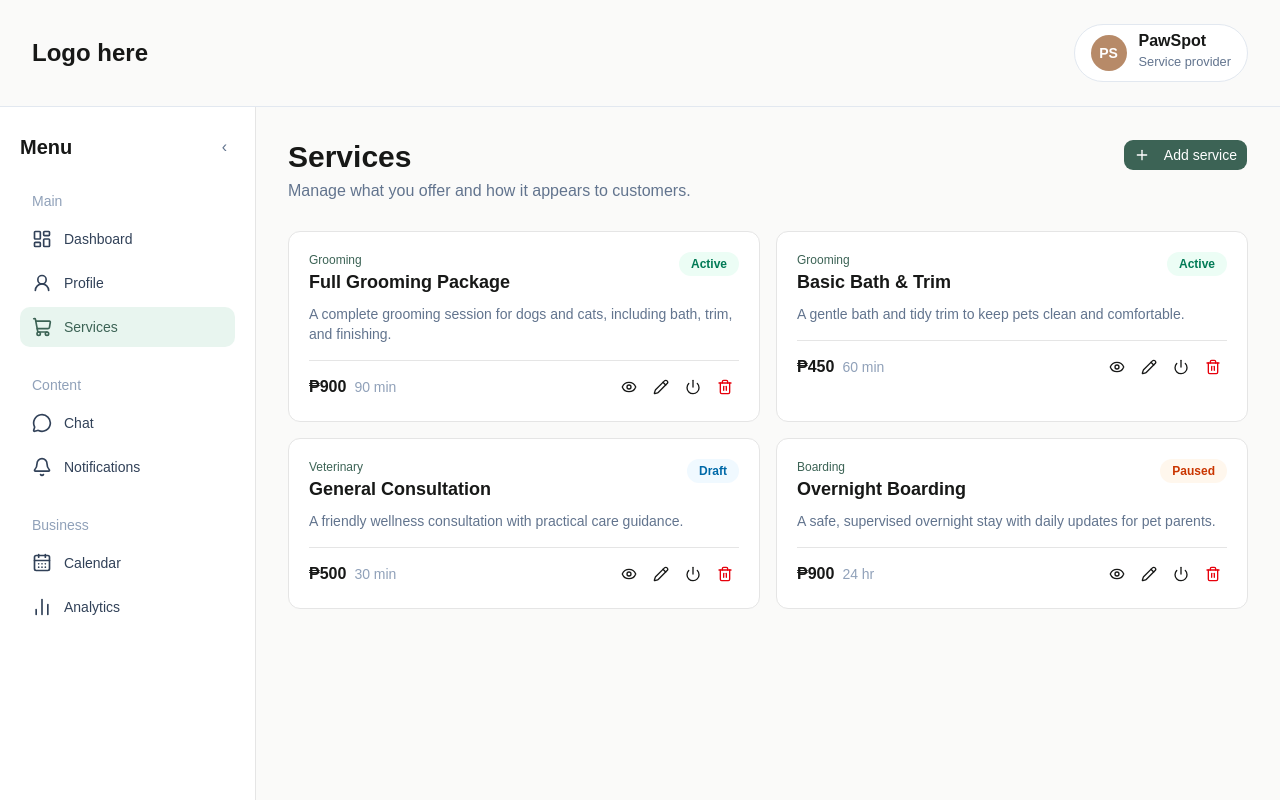
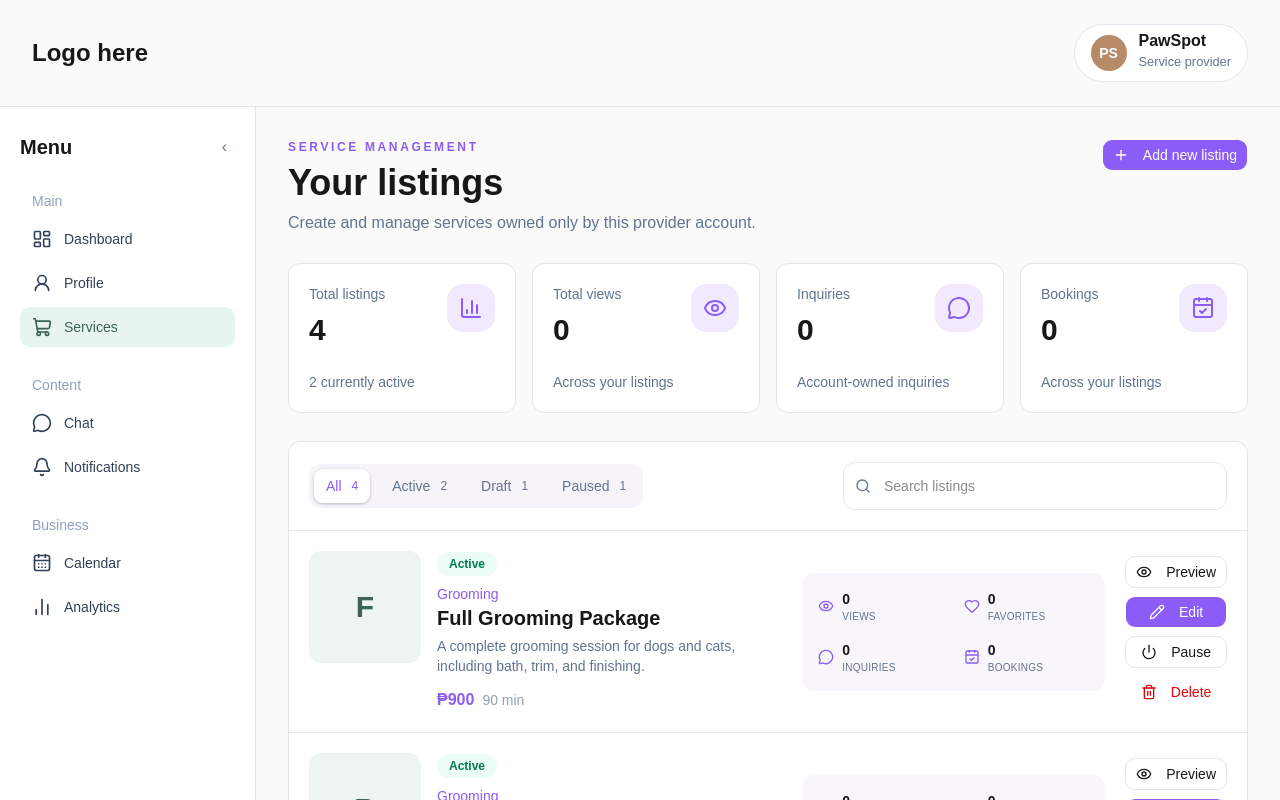
Before and after one commit to GarudaKurt/Aspen, a Next.js app: page /tenant-dashboard/services in a window 1280 px wide. Shown: the top 800 px of the page. Built offline with nearby package versions, Linux system fonts and the light colour scheme.

Commit message:
Redesign tenant services management view

```diff
--- a/src/features/tenant-dashboard/components/services-view.tsx
+++ b/src/features/tenant-dashboard/components/services-view.tsx
@@ -1,14 +1,28 @@
 "use client";
 
-import { useState } from "react";
-import { Eye, Pencil, Plus, Power, Trash2 } from "lucide-react";
+import { useMemo, useState } from "react";
+import {
+  BarChart3,
+  CalendarCheck,
+  Eye,
+  Heart,
+  MessageCircle,
+  Pencil,
+  Plus,
+  Power,
+  Search,
+  Trash2,
+} from "lucide-react";
+import { AlertDialog, AlertDialogAction, AlertDialogCancel, AlertDialogDescription, AlertDialogFooter, AlertDialogHeader, AlertDialogTitle } from "@/components/ui/alert-dialog";
 import { Button } from "@/components/ui/button";
 import { Card } from "@/components/ui/card";
 import { ServiceFormSheet } from "./service-form-sheet";
 import { ServicePreviewSheet } from "./service-preview-sheet";
-import type { ServiceItem } from "../types";
+import type { ServiceAnalytics, ServiceItem } from "../types";
 
 type ServiceDraft = Omit<ServiceItem, "id">;
+type StatusFilter = "All" | ServiceItem["status"];
+const emptyAnalytics: ServiceAnalytics = { views: 0, favorites: 0, inquiries: 0, bookings: 0 };
 
 function statusClass(status: ServiceItem["status"]) {
   return status === "Active"
@@ -18,42 +32,148 @@ function statusClass(status: ServiceItem["status"]) {
       : "bg-orange-50 text-orange-700";
 }
 
+function Metric({
+  icon: Icon,
+  label,
+  value,
+}: {
+  icon: typeof Eye;
+  label: string;
+  value: number;
+}) {
+  return (
+    <div className="flex min-w-0 items-center gap-2">
+      <Icon className="size-4 shrink-0 text-[#8b5cf6]" aria-hidden="true" />
+      <div className="min-w-0">
+        <strong className="block text-sm leading-5">{value}</strong>
+        <span className="block truncate text-[10px] uppercase tracking-wide text-slate-500">
+          {label}
+        </span>
+      </div>
+    </div>
+  );
+}
+
+function SummaryCard({
+  icon: Icon,
+  label,
+  value,
+  detail,
+}: {
+  icon: typeof BarChart3;
+  label: string;
+  value: number;
+  detail: string;
+}) {
+  return (
+    <Card className="bg-white p-5 shadow-none">
+      <div className="flex items-start justify-between gap-4">
+        <div>
+          <p className="text-sm text-slate-500">{label}</p>
+          <strong className="mt-2 block text-3xl">{value}</strong>
+        </div>
+        <span className="grid size-12 shrink-0 place-items-center rounded-2xl bg-[#f1eaff] text-[#8b5cf6]">
+          <Icon className="size-6" aria-hidden="true" />
+        </span>
+      </div>
+      <p className="mt-6 text-sm text-slate-500">{detail}</p>
+    </Card>
+  );
+}
+
 export function ServicesView({
   initialServices,
+  initialAnalytics = {},
 }: {
   initialServices: ServiceItem[];
+  initialAnalytics?: Record<string, ServiceAnalytics>;
 }) {
   const [items, setItems] = useState(initialServices);
+  const [analytics, setAnalytics] = useState(initialAnalytics);
   const [formOpen, setFormOpen] = useState(false);
   const [editing, setEditing] = useState<ServiceItem | null>(null);
   const [previewing, setPreviewing] = useState<ServiceItem | null>(null);
+  const [pendingDelete, setPendingDelete] = useState<ServiceItem | null>(null);
+  const [filter, setFilter] = useState<StatusFilter>("All");
+  const [query, setQuery] = useState("");
+
+  const counts = useMemo(
+    () => ({
+      All: items.length,
+      Active: items.filter((service) => service.status === "Active").length,
+      Draft: items.filter((service) => service.status === "Draft").length,
+      Paused: items.filter((service) => service.status === "Paused").length,
+    }),
+    [items],
+  );
+
+  const totals = useMemo(
+    () =>
+      items.reduce(
+        (result, service) => {
+          const metrics = analytics[service.id] ?? emptyAnalytics;
+          return {
+            views: result.views + metrics.views,
+            favorites: result.favorites + metrics.favorites,
+            inquiries: result.inquiries + metrics.inquiries,
+            bookings: result.bookings + metrics.bookings,
+          };
+        },
+        { ...emptyAnalytics },
+      ),
+    [analytics, items],
+  );
+
+  const visibleItems = useMemo(() => {
+    const normalizedQuery = query.trim().toLowerCase();
+    return items.filter((service) => {
+      const matchesFilter = filter === "All" || service.status === filter;
+      const matchesQuery =
+        !normalizedQuery ||
+        [service.title, service.category, service.description].some((value) =>
+          value.toLowerCase().includes(normalizedQuery),
+        );
+      return matchesFilter && matchesQuery;
+    });
+  }, [filter, items, query]);
 
   const openCreate = () => {
     setEditing(null);
     setFormOpen(true);
   };
+
   const openEdit = (service: ServiceItem) => {
     setEditing(service);
     setFormOpen(true);
   };
+
   const save = (draft: ServiceDraft) => {
-    if (editing)
+    if (editing) {
       setItems((current) =>
         current.map((service) =>
           service.id === editing.id ? { ...draft, id: editing.id } : service,
         ),
       );
-    else
-      setItems((current) => [
-        ...current,
-        { ...draft, id: crypto.randomUUID() },
-      ]);
+    } else {
+      const id = crypto.randomUUID();
+      setItems((current) => [...current, { ...draft, id }]);
+      setAnalytics((current) => ({ ...current, [id]: emptyAnalytics }));
+    }
     setFormOpen(false);
   };
-  const remove = (id: string) => {
-    if (window.confirm("Delete this service?"))
-      setItems((current) => current.filter((service) => service.id !== id));
+
+  const remove = () => {
+    if (!pendingDelete) return;
+    const id = pendingDelete.id;
+    setItems((current) => current.filter((service) => service.id !== id));
+    setAnalytics((current) => {
+      const next = { ...current };
+      delete next[id];
+      return next;
+    });
+    setPendingDelete(null);
   };
+
   const toggle = (id: string) =>
     setItems((current) =>
       current.map((service) =>
@@ -67,134 +187,144 @@ export function ServicesView({
     );
 
   return (
-    <div>
+    <div className="space-y-7">
       <div className="flex flex-wrap items-start justify-between gap-4">
         <div>
-          <h1 className="text-3xl font-bold">Services</h1>
-          <p className="mt-1 text-slate-500">
-            Manage what you offer and how it appears to customers.
+          <p className="text-xs font-semibold uppercase tracking-[0.22em] text-[#8b5cf6]">
+            Service management
+          </p>
+          <h1 className="mt-2 text-3xl font-bold sm:text-4xl">Your listings</h1>
+          <p className="mt-2 text-slate-500">
+            Create and manage services owned only by this provider account.
           </p>
         </div>
         <Button
           type="button"
           onClick={openCreate}
-          className="bg-[#3c6355] text-white hover:bg-[#2f5044]"
+          className="bg-[#8b5cf6] text-white hover:bg-[#7c4fe0]"
         >
           <Plus className="mr-2 size-4" />
-          Add service
+          Add new listing
         </Button>
       </div>
-      {items.length ? (
-        <div className="mt-7 grid gap-4 md:grid-cols-2">
-          {items.map((service) => (
-            <Card key={service.id} className="bg-white p-5 shadow-none">
-              <div className="min-w-0">
-                <div className="flex items-start justify-between gap-3">
-                  <div className="min-w-0">
-                    <p className="text-xs font-medium text-[#3c6355]">
-                      {service.category}
-                    </p>
-                    <h2 className="truncate text-lg font-semibold">
-                      {service.title}
-                    </h2>
+
+      <div className="grid gap-4 sm:grid-cols-2 xl:grid-cols-4">
+        <SummaryCard icon={BarChart3} label="Total listings" value={counts.All} detail={`${counts.Active} currently active`} />
+        <SummaryCard icon={Eye} label="Total views" value={totals.views} detail="Across your listings" />
+        <SummaryCard icon={MessageCircle} label="Inquiries" value={totals.inquiries} detail="Account-owned inquiries" />
+        <SummaryCard icon={CalendarCheck} label="Bookings" value={totals.bookings} detail="Across your listings" />
+      </div>
+
+      <Card className="overflow-hidden bg-white p-0 shadow-none">
+        <div className="flex flex-col gap-4 border-b border-slate-200 p-4 sm:p-5 lg:flex-row lg:items-center lg:justify-between">
+          <div className="flex flex-wrap gap-2 rounded-xl bg-[#f6f3f9] p-1">
+            {(["All", "Active", "Draft", "Paused"] as StatusFilter[]).map((item) => (
+              <Button
+                key={item}
+                type="button"
+                variant="ghost"
+                onClick={() => setFilter(item)}
+                className={`h-9 rounded-lg px-3 text-sm ${filter === item ? "bg-white text-[#8b5cf6] shadow-sm" : "text-slate-500 hover:bg-white/70"}`}
+              >
+                {item}
+                <span className="ml-1 text-xs">{counts[item]}</span>
+              </Button>
+            ))}
+          </div>
+          <label className="relative block w-full lg:max-w-sm">
+            <Search className="absolute left-3 top-1/2 size-4 -translate-y-1/2 text-slate-500" />
+            <span className="sr-only">Search listings</span>
+            <input
+              value={query}
+              onChange={(event) => setQuery(event.target.value)}
+              placeholder="Search listings"
+              className="h-12 w-full rounded-xl border border-slate-200 bg-white pl-10 pr-4 text-sm outline-none focus:border-[#8b5cf6] focus:ring-2 focus:ring-[#8b5cf6]/20"
+            />
+          </label>
+        </div>
+
+        <div className="divide-y divide-slate-200">
+          {visibleItems.length ? (
+            visibleItems.map((service) => {
+              const metrics = analytics[service.id] ?? emptyAnalytics;
+              return (
+                <article key={service.id} className="grid gap-5 p-5 lg:grid-cols-[minmax(0,1.25fr)_minmax(250px,.8fr)_auto] lg:items-center">
+                  <div className="flex min-w-0 gap-4">
+                    <div className="size-28 shrink-0 overflow-hidden rounded-xl bg-[#eef5f1]">
+                      {service.photos?.[0] ? (
+                        <img src={service.photos[0]} alt="" className="size-full object-cover" />
+                      ) : (
+                        <div className="grid size-full place-items-center text-3xl font-bold text-[#3c6355]">
+                          {service.title.charAt(0)}
+                        </div>
+                      )}
+                    </div>
+                    <div className="min-w-0">
+                      <span className={`inline-flex rounded-full px-3 py-1 text-xs font-semibold ${statusClass(service.status)}`}>
+                        {service.status}
+                      </span>
+                      <p className="mt-2 text-sm text-[#8b5cf6]">{service.category}</p>
+                      <h2 className="truncate text-xl font-bold">{service.title}</h2>
+                      <p className="mt-1 line-clamp-2 text-sm text-slate-500">{service.description}</p>
+                      <p className="mt-3 font-bold text-[#8b5cf6]">{service.price}<span className="ml-2 text-sm font-normal text-slate-400">{service.duration}</span></p>
+                    </div>
                   </div>
-                  <span
-                    className={`shrink-0 rounded-full px-3 py-1 text-xs font-semibold ${statusClass(service.status)}`}
-                  >
-                    {service.status}
-                  </span>
-                </div>
-                <p className="mt-2 line-clamp-2 text-sm text-slate-500">
-                  {service.description}
-                </p>
-                <div className="mt-4 flex flex-wrap items-center justify-between gap-3 border-t pt-3">
-                  <div>
-                    <strong>{service.price}</strong>
-                    <span className="ml-2 text-sm text-slate-400">
-                      {service.duration}
-                    </span>
+
+                  <div className="grid grid-cols-2 gap-x-5 gap-y-4 rounded-xl bg-[#f8f5fb] p-4 sm:grid-cols-4 lg:grid-cols-2">
+                    <Metric icon={Eye} label="Views" value={metrics.views} />
+                    <Metric icon={Heart} label="Favorites" value={metrics.favorites} />
+                    <Metric icon={MessageCircle} label="Inquiries" value={metrics.inquiries} />
+                    <Metric icon={CalendarCheck} label="Bookings" value={metrics.bookings} />
                   </div>
-                  <div className="flex gap-1">
-                    <Button
-                      type="button"
-                      variant="ghost"
-                      size="icon-sm"
-                      title="Preview service"
-                      aria-label="Preview service"
-                      onClick={() => setPreviewing(service)}
-                    >
-                      <Eye />
+
+                  <div className="flex flex-wrap gap-2 lg:flex-col">
+                    <Button type="button" variant="outline" onClick={() => setPreviewing(service)} className="flex-1 lg:flex-none">
+                      <Eye className="mr-2 size-4" />Preview
                     </Button>
-                    <Button
-                      type="button"
-                      variant="ghost"
-                      size="icon-sm"
-                      title="Edit service"
-                      aria-label="Edit service"
-                      onClick={() => openEdit(service)}
-                    >
-                      <Pencil />
+                    <Button type="button" onClick={() => openEdit(service)} className="flex-1 bg-[#8b5cf6] text-white hover:bg-[#7c4fe0] lg:flex-none">
+                      <Pencil className="mr-2 size-4" />Edit
                     </Button>
-                    <Button
-                      type="button"
-                      variant="ghost"
-                      size="icon-sm"
-                      title={
-                        service.status === "Active"
-                          ? "Pause service"
-                          : "Publish service"
-                      }
-                      aria-label={
-                        service.status === "Active"
-                          ? "Pause service"
-                          : "Publish service"
-                      }
-                      onClick={() => toggle(service.id)}
-                    >
-                      <Power />
+                    <Button type="button" variant="outline" onClick={() => toggle(service.id)} className="flex-1 lg:flex-none">
+                      <Power className="mr-2 size-4" />{service.status === "Active" ? "Pause" : "Publish"}
                     </Button>
-                    <Button
-                      type="button"
-                      variant="ghost"
-                      size="icon-sm"
-                      className="text-red-600 hover:text-red-700"
-                      title="Delete service"
-                      aria-label="Delete service"
-                      onClick={() => remove(service.id)}
-                    >
-                      <Trash2 />
+                    <Button type="button" variant="ghost" onClick={() => setPendingDelete(service)} className="flex-1 text-red-600 hover:bg-red-50 hover:text-red-700 lg:flex-none">
+                      <Trash2 className="mr-2 size-4" />Delete
                     </Button>
                   </div>
-                </div>
-              </div>
-            </Card>
-          ))}
+                </article>
+              );
+            })
+          ) : (
+            <div className="p-10 text-center">
+              <h2 className="font-semibold">{items.length ? "No matching listings" : "No services yet"}</h2>
+              <p className="mt-1 text-sm text-slate-500">
+                {items.length ? "Try another search or filter." : "Add your first service so customers know what you offer."}
+              </p>
+              {!items.length && (
+                <Button type="button" onClick={openCreate} className="mt-4 bg-[#8b5cf6] text-white hover:bg-[#7c4fe0]">
+                  Add service
+                </Button>
+              )}
+            </div>
+          )}
         </div>
-      ) : (
-        <Card className="mt-7 bg-white p-10 text-center shadow-none">
-          <h2 className="font-semibold">No services yet</h2>
-          <p className="mt-1 text-sm text-slate-500">
-            Add your first service so customers know what you offer.
-          </p>
-          <Button
-            type="button"
-            onClick={openCreate}
-            className="mt-4 bg-[#3c6355] text-white hover:bg-[#2f5044]"
-          >
-            Add service
-          </Button>
-        </Card>
-      )}
-      <ServiceFormSheet
-        open={formOpen}
-        service={editing}
-        onClose={() => setFormOpen(false)}
-        onSave={save}
-      />
-      <ServicePreviewSheet
-        service={previewing}
-        onClose={() => setPreviewing(null)}
-      />
+      </Card>
+
+      <ServiceFormSheet open={formOpen} service={editing} onClose={() => setFormOpen(false)} onSave={save} />
+      <ServicePreviewSheet service={previewing} onClose={() => setPreviewing(null)} />
+
+      <AlertDialog open={Boolean(pendingDelete)} onOpenChange={(open) => !open && setPendingDelete(null)}>
+        <AlertDialogHeader>
+          <AlertDialogTitle>Delete service?</AlertDialogTitle>
+          <AlertDialogDescription>
+            This will permanently remove <strong>{pendingDelete?.title}</strong> from your listings. Customers will no longer see it.
+          </AlertDialogDescription>
+        </AlertDialogHeader>
+        <AlertDialogFooter>
+          <AlertDialogCancel onClick={() => setPendingDelete(null)}>Cancel</AlertDialogCancel>
+          <AlertDialogAction onClick={remove}>Delete service</AlertDialogAction>
+        </AlertDialogFooter>
+      </AlertDialog>
     </div>
   );
 }
```
